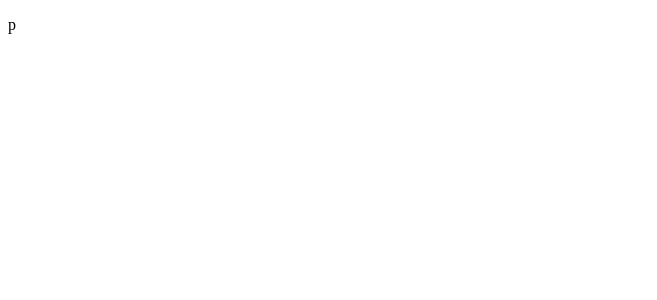
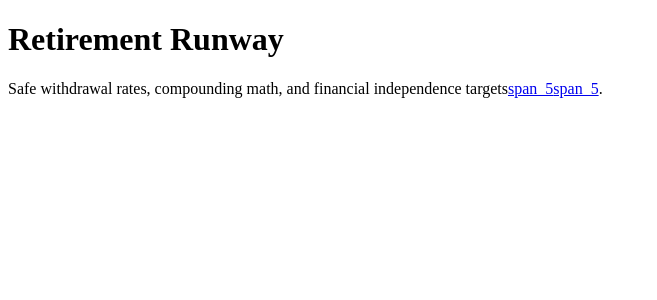
Before and after one commit to aa3682/diy-wealth-framework, a Next.js app: page /05-retirement-runway in a window 1280 px wide. Shown: the top 300 px of the page, without its empty margins (0-657 px from the left). Built offline with nearby package versions, Linux system fonts and the light colour scheme.

Commit message:
Update index.mdx

```diff
--- a/pages/05-retirement-runway/index.mdx
+++ b/pages/05-retirement-runway/index.mdx
@@ -1 +1,3 @@
-p
+# Retirement Runway
+
+Safe withdrawal rates, compounding math, and financial independence targets[span_5](start_span)[span_5](end_span).
```
